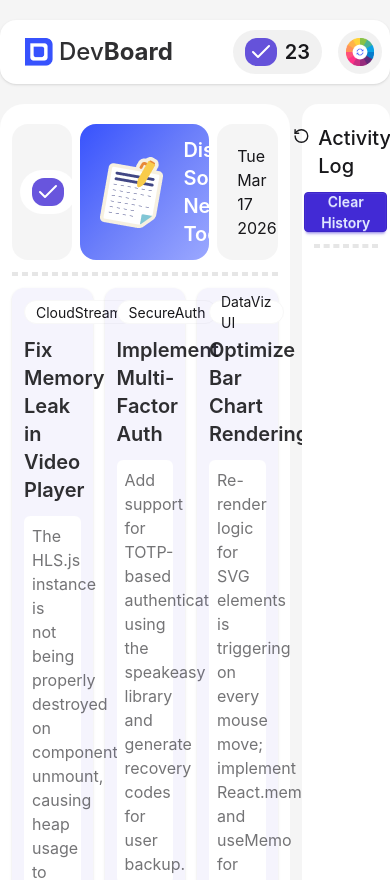
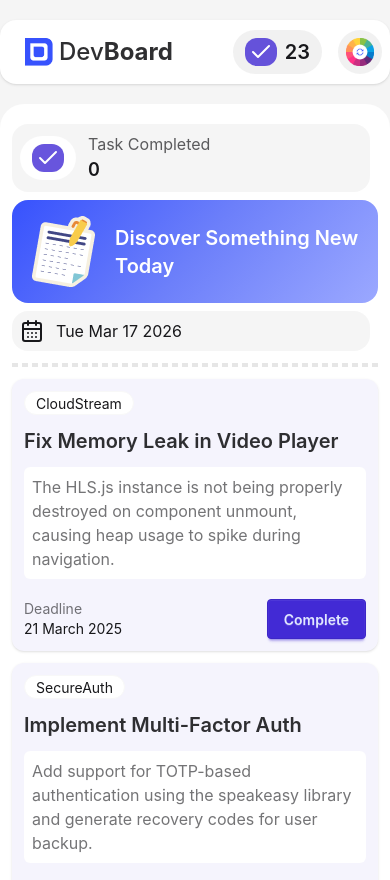
Before and after one commit to jubairalamdev/dev-board, a React (Vite) app: page / in a window 390 px wide. Shown: the top 880 px of the page. Built offline with nearby package versions, Linux system fonts and the light colour scheme.

Commit message:
Design Fixed for Tablet and mobile devices

```diff
--- a/src/Components/BoardBody/Board/BoardBanner/BoardBanner.jsx
+++ b/src/Components/BoardBody/Board/BoardBanner/BoardBanner.jsx
@@ -14,7 +14,7 @@ const formattedDate = now.toLocaleDateString('en-US', {
 const BoardBanner = ({activities}) => {
 
     return (
-        <div className='grid grid-cols-4 gap-2'>
+        <div className='grid grid-cols-1 lg:grid-cols-4 gap-2'>
             <div className='bg-base-300/60 p-2 rounded-2xl flex gap-3 items-center'>
                 <div className="bg-base-100 rounded-3xl py-2 px-3 flex items-center gap-2 w-fit h-fit">
                     <div className='bg-primary/80 text-base-100 rounded-xl px-1 py-0.5'>
--- a/src/Components/BoardBody/Board/Tasks/Tasks.jsx
+++ b/src/Components/BoardBody/Board/Tasks/Tasks.jsx
@@ -9,7 +9,7 @@ const Tasks = ({taskData, completeBtnHandler}) => {
     const tasksData = tasksRes.data;
 
     return (
-        <div className='rounded-2xl grid grid-cols-3 gap-3'>
+        <div className='rounded-2xl grid grid-cols-1 md:grid-cols-2 xl:grid-cols-3 gap-3'>
             {
                 tasksData.map(task => <Task task={task} key={task.id} completeBtnHandler={completeBtnHandler}></Task>)
             }
--- a/src/Components/BoardBody/BoardBody.jsx
+++ b/src/Components/BoardBody/BoardBody.jsx
@@ -20,7 +20,7 @@ const BoardBody = () => {
     }
 
     return (
-        <div className='grid grid-cols-4 gap-3'>
+        <div className='grid grid-cols-1 xl:grid-cols-4 gap-3'>
             <Board completeBtnHandler={completeBtnHandler} activities={activities}></Board>
             <Activities activities={activities} clearActivities={clearActivities}></Activities>
         </div>
--- a/src/Components/Navbar/Navbar.jsx
+++ b/src/Components/Navbar/Navbar.jsx
@@ -11,7 +11,7 @@ const Navbar = () => {
     return (
         <div className="navbar bg-base-100 shadow-sm rounded-2xl">
             <div className="flex-1">
-                <a className="btn btn-ghost text-xl">
+                <a className="btn btn-ghost text-xl" href='/'>
                     <img src={logoPng} alt="Logo" className='w-7' />
                     <h2 className='text-base-content/90 font-medium text-2xl'>Dev<span className='font-bold'>Board</span></h2>
                 </a>
```
